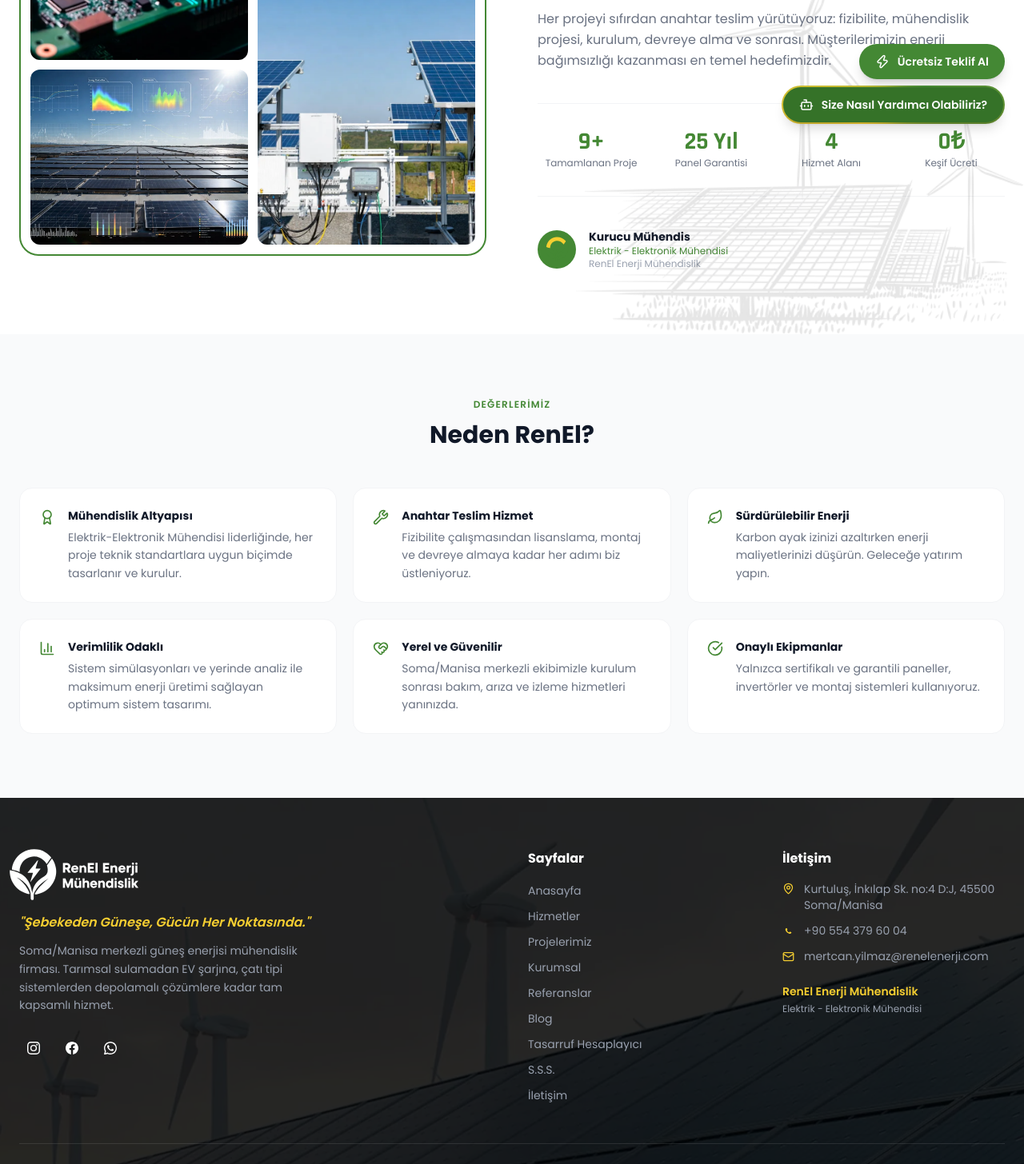
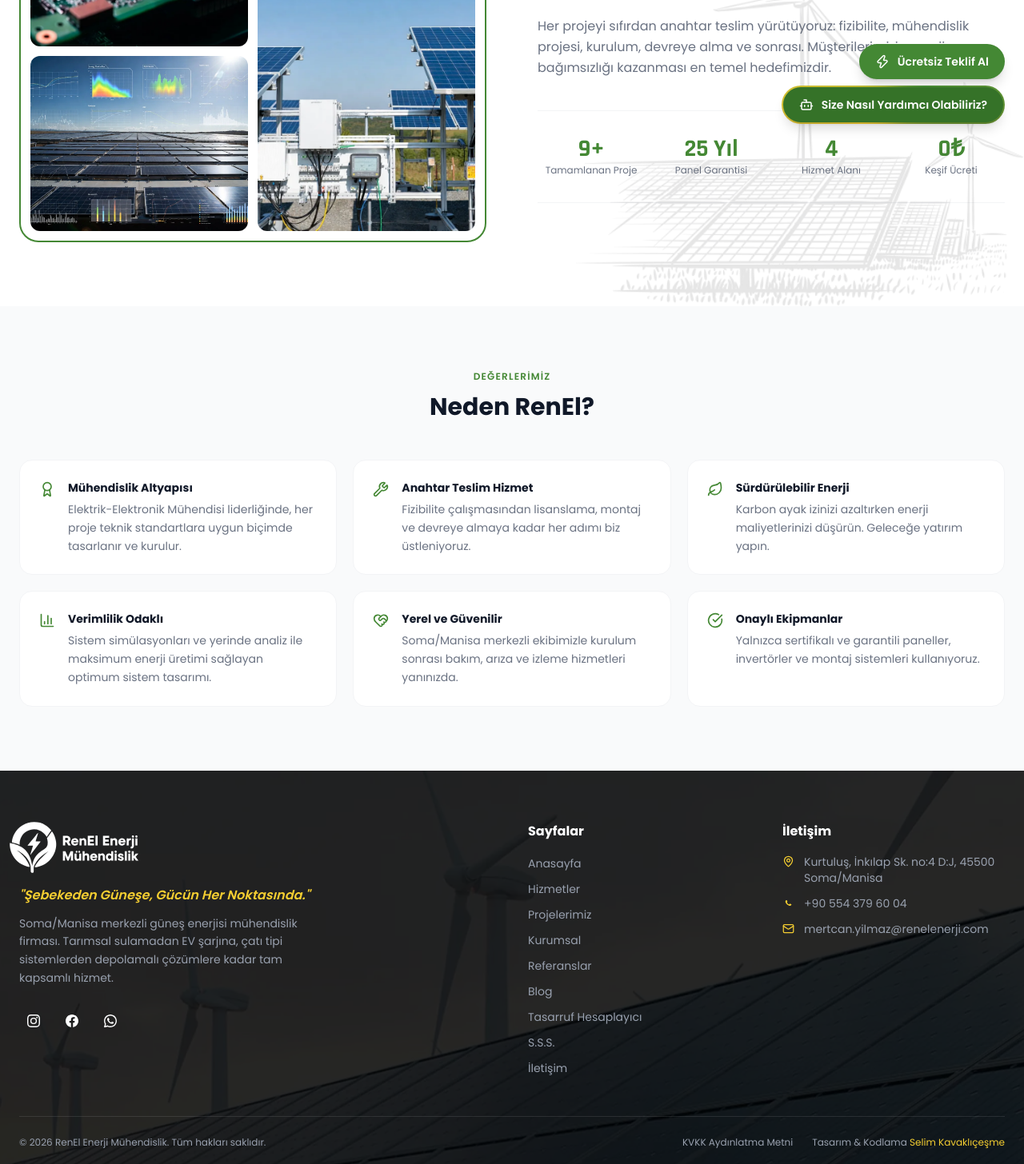
Before and after one commit to Skavces/renel-enerji, a React (Vite) app in the folder frontend/: page /kurumsal in a window 1280 px wide. Shown: the part 621-2077 px from the top of the page at 80% size. Built offline with nearby package versions, Linux system fonts and the light colour scheme; no server answers.

Commit message:
privacy: remove founder/signature blocks from Kurumsal and Footer
Drop the founder card in Kurumsal and the title signature block in
Footer entirely instead of keeping a title-only placeholder.

```diff
--- a/frontend/src/components/Footer.jsx
+++ b/frontend/src/components/Footer.jsx
@@ -95,11 +95,6 @@
                 </a>
               </li>
             </ul>
-
-            <div className="mt-6">
-              <p className="text-[#f5ce31] font-semibold text-sm mb-1">RenEl Enerji Mühendislik</p>
-              <p className="text-xs">Elektrik - Elektronik Mühendisi</p>
-            </div>
           </div>
         </div>
 
--- a/frontend/src/pages/Kurumsal.jsx
+++ b/frontend/src/pages/Kurumsal.jsx
@@ -146,18 +146,6 @@
                 </div>
               ))}
             </div>
-
-            {/* Founder */}
-            <div className="flex items-center gap-4">
-              <div className="w-12 h-12 rounded-full bg-[#448834] flex items-center justify-center shrink-0">
-                <img src="/renel-logo.svg" alt="RenEl" className="w-8 h-8" loading="lazy" />
-              </div>
-              <div>
-                <p className="font-bold text-gray-900 text-sm">Kurucu Mühendis</p>
-                <p className="text-[#448834] font-medium text-xs">Elektrik - Elektronik Mühendisi</p>
-                <p className="text-gray-400 text-xs">RenEl Enerji Mühendislik</p>
-              </div>
-            </div>
           </div>
         </div>
       </section>
```
